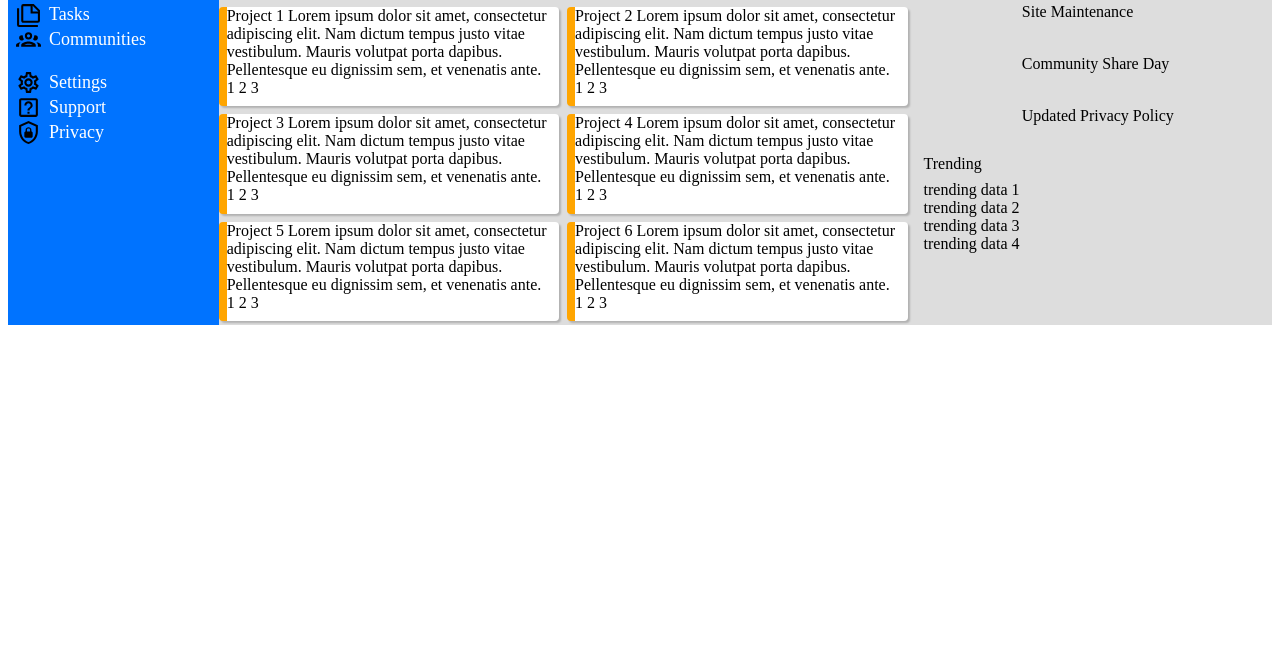
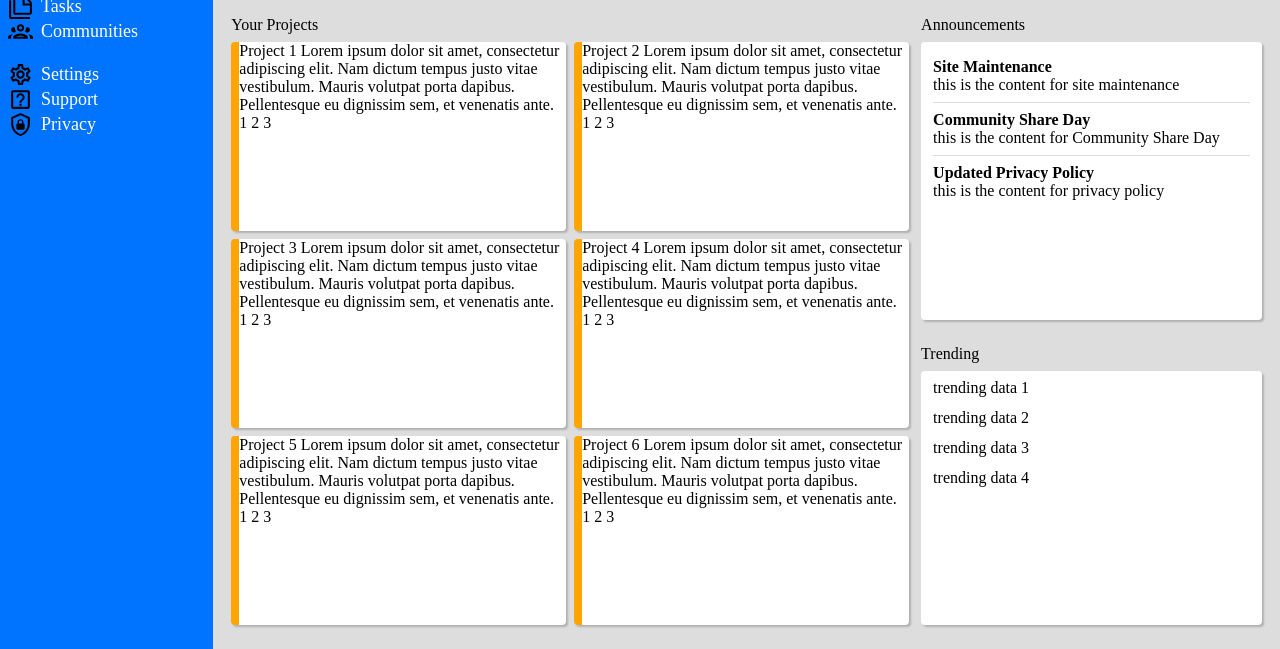
Before and after one commit to erikgrinn/odin-admin-dashboard, a plain HTML site: page index.html in a window 1280 px wide. Shown: the part 151-800 px from the top of the page. Drawn offline with Linux system fonts and the light colour scheme; a script that the page names is missing.

Commit message:
basic layout

```diff
--- a/index.html
+++ b/index.html
@@ -105,14 +105,17 @@
             </div>
             <div class="announcements-title">Announcements</div>
             <div class="announcements">
-                <div class="announcement1">
-                    Site Maintenance
+                <div class="announcement-top">
+                    <div class="announcement-head"><b>Site Maintenance</b></div>
+                    <div class="announcement-content">this is the content for site maintenance</div>
                 </div>
-                <div class="announcement2">
-                    Community Share Day
+                <div class="announcement">
+                    <div class="announcement-head"><b>Community Share Day</b></div>
+                    <div class="announcement-content">this is the content for Community Share Day</div>
                 </div>
-                <div class="announcement3">
-                    Updated Privacy Policy
+                <div class="announcement">
+                    <div class="announcement-head"><b>Updated Privacy Policy</b></div>
+                    <div class="announcement-content">this is the content for privacy policy</div>
                 </div>
             </div>
             <div class="trending-title">Trending</div>
--- a/main.css
+++ b/main.css
@@ -1,13 +1,14 @@
-/* body {
-    height: 100vh;
-    width: 100%;
-} */
+body {
+    min-height: 100vh;
+    margin: 0 auto;
+}
 
 .dashboard {
     display: grid;
     grid-template-columns: 1fr 5fr;
+    grid-template-rows: 1fr 5fr;
     background-color: #ddd;
-    /* padding-top: 8px; */
+    height: 100vh;
 }
 
 .sidebar {
@@ -18,7 +19,6 @@
    color: white;
    padding-left: 8px;
    font-size: 18px;
-   /* padding-top: 8px; */
 }
 
 .sidebar .dash-logo {
@@ -31,6 +31,7 @@
     display: grid;
     grid-template-columns: 5fr 4fr;
     grid-template-rows: 1fr 1fr;
+    height: 150px;
 }
 .search {
     display: grid;
@@ -48,6 +49,7 @@
 }
 
 .main {
+    margin: 0 18px;
     grid-column: 2/3;
     grid-row: 2/3;
     display: grid;
@@ -60,6 +62,7 @@
 .projects-title {
     grid-column: 1/2;
     grid-row: 1/2;
+    align-content: end;
 }
 
 .projects {
@@ -68,8 +71,10 @@
     display: grid;
     grid-template-columns: 1fr 1fr;
     grid-template-rows: 1fr 1fr 1fr;
-    margin: 4px 8px 4px 0;
+    margin-right: 4px;
     gap: 8px;
+    padding-bottom: 24px;
+    /* margin:8px; */
 }
 
 .project {
@@ -86,25 +91,51 @@
 .announcements-title {
     grid-column: 2/3;
     grid-row:1/2;
+    align-content: end;
 }
 
 .announcements {
     grid-column: 2/3;
     grid-row: 2/3;
-    display: grid;
-    gap: 12px;
-    margin: 0 auto;
+    padding:8px 12px;
+    text-align: left;
+    /* margin: 0 auto; */
+    background-color: white;
+    border-radius: 4px;
+    box-shadow: 2px 2px 2px rgb(0, 0, 0, 0.2);
+}
+
+.announcement-top {
+    border: 0;
+    padding: 8px 0;
+}
+
+.announcement {
+    padding: 8px 0;
+    border-top: 1px solid #ddd;
 }
 
 .trending-title {
     grid-column: 2/3;
     grid-row: 3/4;
+    display: flex;
+    flex-direction: column;
+    justify-content: end;
 }
 
 .trending {
     grid-column: 2/3;
     grid-row: 4/5;
     gap: 12px;
+    display: flex;
+    flex-direction: column;
+    padding:8px 12px;
+    text-align: left;
+    /* margin: 0 auto; */
+    background-color: white;
+    border-radius: 4px;
+    box-shadow: 2px 2px 2px rgb(0, 0, 0, 0.2);
+    margin-bottom: 24px;
 }
 
 ul {
```
